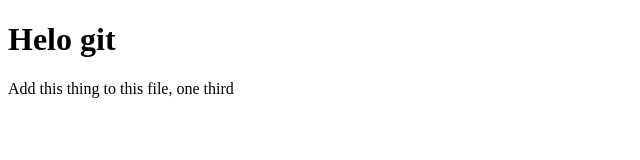
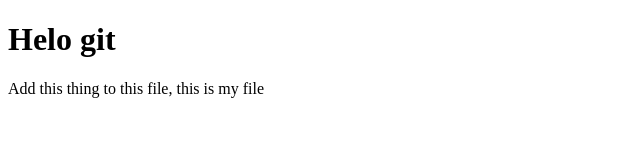
Before and after one commit to p4fk3/learning-git, a plain HTML site: page index.html in a window 1280 px wide. Shown: the full height of the page, 0-640 px from the left. Drawn offline with Linux system fonts and the light colour scheme.

Commit message:
first commit

```diff
--- a/index.html
+++ b/index.html
@@ -7,6 +7,6 @@
 </head>
 <body>
     <h1>Helo git</h1>
-    <p>Add this thing to this file, one third</p>
+    <p>Add this thing to this file, this is my file</p>
 </body>
 </html>
```
